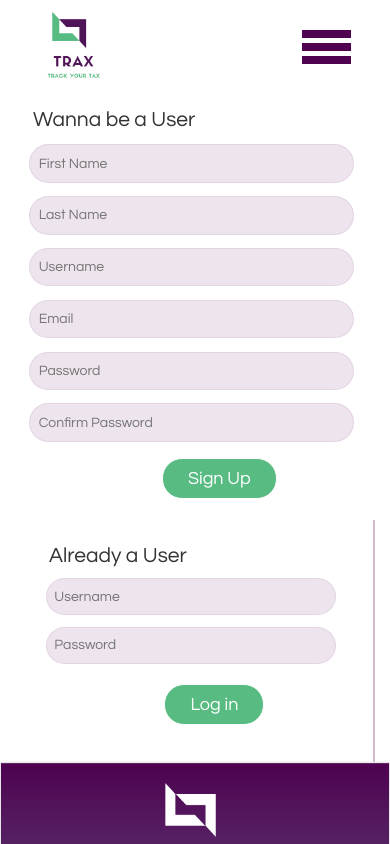
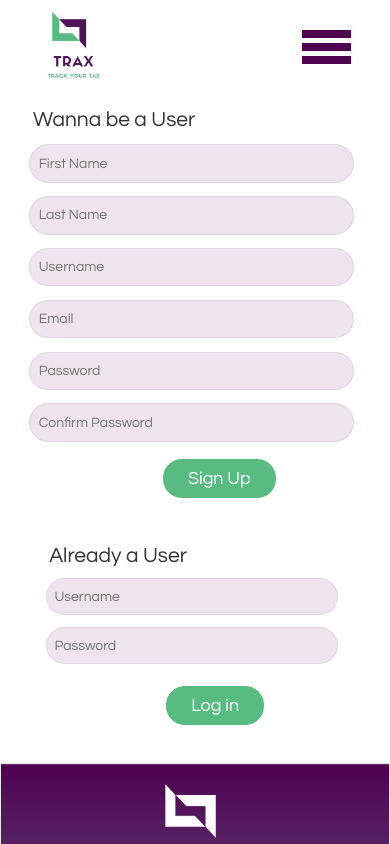
Before and after one commit to khoathanglong/tax-app, a React (Create React App) app: page /login in a window 390 px wide. Shown: the top 844 px of the page. Built offline with nearby package versions, Linux system fonts and the light colour scheme.

Commit message:
fixed minor bug

```diff
--- a/src/style/login.css
+++ b/src/style/login.css
@@ -60,6 +60,7 @@ form.align-left{
   }
   form.align-left {
     padding: 5%;
+    border-right: none;
   }
   .form-style ul li input[type="button"],
   .form-style ul li input[type="submit"] {
```
